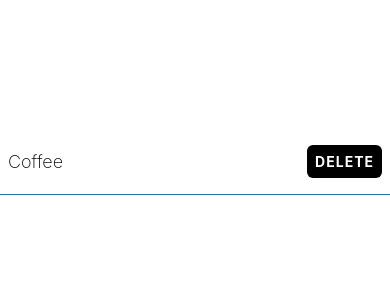
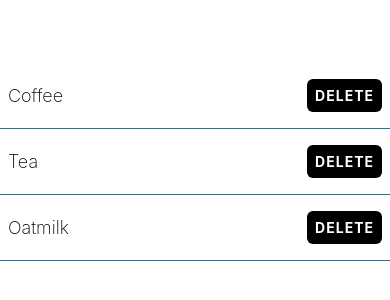
Before and after one commit to mathildepind/taskly, a React Native app: screen / in a window 390 px wide. Shown: the part 260-560 px from the top of the page. Built offline with nearby package versions, Linux system fonts and the light colour scheme.

Commit message:
refactor ShoppingListItem into reusable component

```diff
--- a/App.tsx
+++ b/App.tsx
@@ -1,37 +1,13 @@
-import { StyleSheet, Alert, Text, TouchableOpacity, View } from "react-native";
+import { StyleSheet, View } from "react-native";
 import { theme } from "./theme";
+import { ShoppingListItem } from "./components/ShoppingListItem";
 
 export default function App() {
-  const handleDelete = () => {
-    Alert.alert(
-      "Are you sure you want to delete this?",
-      "It will be gone for good",
-      [
-        {
-          text: "Yes",
-          onPress: () => console.log("OK, deleting"),
-          style: "destructive",
-        },
-        {
-          text: "Cancel",
-          style: "cancel",
-        },
-      ],
-    );
-  };
-
   return (
     <View style={styles.container}>
-      <View style={styles.itemContainer}>
-        <Text style={styles.itemText}>Coffee</Text>
-        <TouchableOpacity
-          onPress={handleDelete}
-          style={styles.button}
-          activeOpacity={0.8}
-        >
-          <Text style={styles.buttonText}>Delete</Text>
-        </TouchableOpacity>
-      </View>
+      <ShoppingListItem name="Coffee" />
+      <ShoppingListItem name="Tea" />
+      <ShoppingListItem name="Oatmilk" />
     </View>
   );
 }
@@ -42,28 +18,4 @@
     backgroundColor: theme.colorWhite,
     justifyContent: "center",
   },
-  itemContainer: {
-    paddingVertical: 16,
-    paddingHorizontal: 8,
-    borderBottomColor: theme.colorCerulean,
-    borderBottomWidth: 1,
-    flexDirection: "row",
-    alignItems: "center",
-    justifyContent: "space-between",
-  },
-  itemText: {
-    fontSize: 18,
-    fontWeight: "200",
-  },
-  button: {
-    backgroundColor: theme.colorBlack,
-    padding: 8,
-    borderRadius: 6,
-  },
-  buttonText: {
-    color: theme.colorWhite,
-    fontWeight: "bold",
-    textTransform: "uppercase",
-    letterSpacing: 1,
-  },
 });
--- /dev/null
+++ b/components/ShoppingListItem.tsx
@@ -0,0 +1,65 @@
+import { Alert, StyleSheet, Text, TouchableOpacity, View } from "react-native";
+import { theme } from "../theme";
+
+type Props = {
+  name: string;
+};
+
+export function ShoppingListItem({ name }: Props) {
+  const handleDelete = () => {
+    Alert.alert(
+      `Are you sure you want to delete ${name}?`,
+      "It will be gone for good",
+      [
+        {
+          text: "Yes",
+          onPress: () => console.log("OK, deleting"),
+          style: "destructive",
+        },
+        {
+          text: "Cancel",
+          style: "cancel",
+        },
+      ],
+    );
+  };
+  return (
+    <View style={styles.itemContainer}>
+      <Text style={styles.itemText}>{name}</Text>
+      <TouchableOpacity
+        onPress={handleDelete}
+        style={styles.button}
+        activeOpacity={0.8}
+      >
+        <Text style={styles.buttonText}>Delete</Text>
+      </TouchableOpacity>
+    </View>
+  );
+}
+
+const styles = StyleSheet.create({
+  itemContainer: {
+    paddingVertical: 16,
+    paddingHorizontal: 8,
+    borderBottomColor: theme.colorCerulean,
+    borderBottomWidth: 1,
+    flexDirection: "row",
+    alignItems: "center",
+    justifyContent: "space-between",
+  },
+  itemText: {
+    fontSize: 18,
+    fontWeight: "200",
+  },
+  button: {
+    backgroundColor: theme.colorBlack,
+    padding: 8,
+    borderRadius: 6,
+  },
+  buttonText: {
+    color: theme.colorWhite,
+    fontWeight: "bold",
+    textTransform: "uppercase",
+    letterSpacing: 1,
+  },
+});
--- a/index.ts
+++ b/index.ts
@@ -1,6 +1,6 @@
-import { registerRootComponent } from 'expo';
+import { registerRootComponent } from "expo";
 
-import App from './App';
+import App from "./App";
 
 // registerRootComponent calls AppRegistry.registerComponent('main', () => App);
 // It also ensures that whether you load the app in Expo Go or in a native build,
--- a/package.json
+++ b/package.json
@@ -22,6 +22,7 @@
     "eslint-config-expo": "~8.0.1",
     "eslint-config-prettier": "^10.0.1",
     "eslint-plugin-prettier": "^5.2.3",
+    "eslint-plugin-react-native": "^5.0.0",
     "prettier": "^3.5.1",
     "typescript": "^5.3.3"
   },
```
Also changed, not shown: .eslintrc.js, 1 other file (tests, documents, lock files or other folders).
